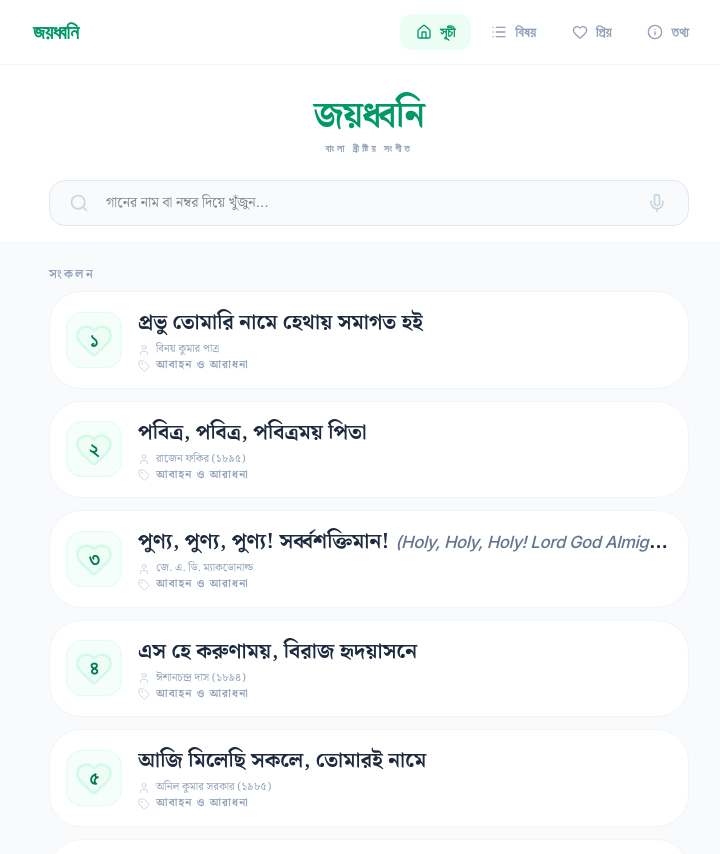
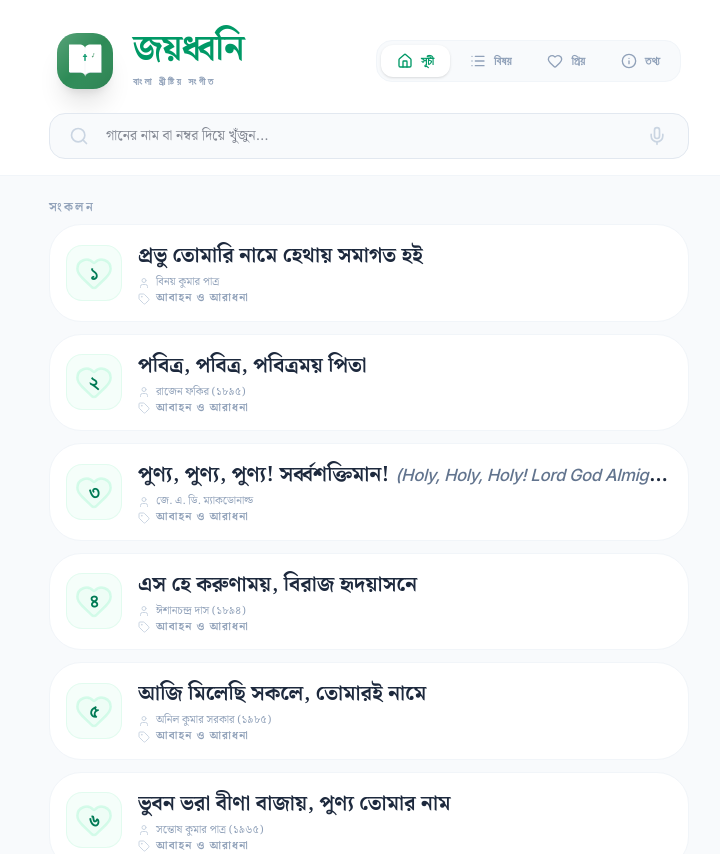
Before and after one commit to souravsircar-spec/Jayadhoni, a React (Vite) app: page / in a window 1280 px wide. Shown: the top 854 px of the page, without its empty margins (271-991 px from the left). Built offline with nearby package versions, Linux system fonts and the light colour scheme.

Commit message:
feat: Enhance navigation and header UI
Introduces a new header component with tab navigation buttons, improving the user interface. Extracts the logo into its own component for reusability. Refactors the layout to better accommodate dynamic content.

```diff
--- a/App.tsx
+++ b/App.tsx
@@ -6,11 +6,26 @@ import Layout from './components/Layout';
 import SongCard from './components/SongCard';
 import SongDetail from './components/SongDetail';
 import InfoView from './components/InfoView';
-import { Search, ChevronLeft, Tag, Sparkles, X, Mic, MicOff } from 'lucide-react';
+import { Search, ChevronLeft, Tag, Sparkles, X, Mic, MicOff, Home, List, Info, Heart } from 'lucide-react';
 import { motion, AnimatePresence } from 'framer-motion';
 import { toBengaliNumber, latinizeBengali } from './utils/format';
+import { MainLogo } from './components/Logo';
 
 const ALL_SONGS = [...SONG_DB, ...CHORUS_DB];
+
+const HeaderNavButton = ({ active, onClick, icon, label }: { active: boolean, onClick: () => void, icon: React.ReactNode, label: string }) => (
+  <button
+    onClick={onClick}
+    className={`flex items-center gap-2 px-4 py-2 rounded-xl text-xs font-bold transition-all ${
+      active
+        ? 'bg-white text-emerald-600 shadow-sm'
+        : 'text-slate-400 hover:text-slate-600 hover:bg-white/50'
+    }`}
+  >
+    {icon}
+    <span>{label}</span>
+  </button>
+);
 
 const App: React.FC = () => {
   const [activeTab, setActiveTab] = useState<TabType>('home');
@@ -202,9 +217,21 @@ const App: React.FC = () => {
   return (
     <Layout activeTab={activeTab} setActiveTab={setActiveTab}>
       <header className="bg-white border-b border-slate-100 sticky top-0 z-30 pb-4">
-        <div className="p-8 pb-4 max-w-2xl mx-auto flex flex-col items-center text-center relative">
-          <h1 className="text-4xl font-black text-emerald-600 font-bengali tracking-tight">জয়ধ্বনি</h1>
-          <p className="text-[10px] font-bold text-slate-400 uppercase tracking-[0.3em] mt-1">বাংলা খ্রীষ্টিয় সংগীত</p>
+        <div className="px-6 py-8 pb-4 max-w-2xl mx-auto flex flex-col md:flex-row items-center justify-between gap-6 relative">
+          <div className="flex items-center gap-5">
+            <MainLogo className="w-14 h-14 shadow-xl rounded-[1.25rem] overflow-hidden shrink-0" />
+            <div className="text-left">
+              <h1 className="text-4xl font-black text-emerald-600 font-bengali tracking-tight leading-none">জয়ধ্বনি</h1>
+              <p className="text-[10px] font-bold text-slate-400 uppercase tracking-[0.25em] mt-1.5">বাংলা খ্রীষ্টিয় সংগীত</p>
+            </div>
+          </div>
+
+          <div className="hidden md:flex items-center gap-1 bg-slate-50 p-1 rounded-2xl border border-slate-100">
+            <HeaderNavButton active={activeTab === 'home'} onClick={() => setActiveTab('home')} icon={<Home className="w-4 h-4" />} label="সূচী" />
+            <HeaderNavButton active={activeTab === 'category'} onClick={() => setActiveTab('category')} icon={<List className="w-4 h-4" />} label="বিষয়" />
+            <HeaderNavButton active={activeTab === 'fav'} onClick={() => setActiveTab('fav')} icon={<Heart className="w-4 h-4" />} label="প্রিয়" />
+            <HeaderNavButton active={activeTab === 'info'} onClick={() => setActiveTab('info')} icon={<Info className="w-4 h-4" />} label="তথ্য" />
+          </div>
         </div>
 
         {activeTab !== 'info' && (
--- a/components/InfoView.tsx
+++ b/components/InfoView.tsx
@@ -1,34 +1,6 @@
-
 import React from 'react';
 import { Heart, ShieldCheck, Cpu, User } from 'lucide-react';
 import { toBengaliNumber } from '../utils/format';
-
-const MainLogo = ({ className }: { className?: string }) => (
-  <svg viewBox="0 0 1024 1024" fill="none" className={className} xmlns="http://www.w3.org/2000/svg">
-    <rect width="1024" height="1024" rx="200" fill="#2E8B57"/>
-    <defs>
-      <linearGradient id="gloss" x1="0" y1="0" x2="1024" y2="1024" gradientUnits="userSpaceOnUse">
-        <stop stopColor="white" stopOpacity="0.2"/>
-        <stop offset="0.5" stopColor="white" stopOpacity="0"/>
-        <stop offset="1" stopColor="black" stopOpacity="0.1"/>
-      </linearGradient>
-    </defs>
-    <rect width="1024" height="1024" rx="200" fill="url(#gloss)"/>
-    <g transform="translate(162, 212)">
-      <path d="M350 580 C350 580 350 130 350 80 C350 30 318 0 238 0 C158 0 58 0 58 0 V500 C58 500 158 500 238 500 C318 500 350 530 350 580 Z" fill="#E2E8F0" transform="translate(10, 15)"/>
-      <path d="M350 580 C350 580 350 130 350 80 C350 30 382 0 462 0 C542 0 642 0 642 0 V500 C642 500 542 500 462 500 C382 500 350 530 350 580 Z" fill="#E2E8F0" transform="translate(10, 15)"/>
-      <path d="M350 580 C350 580 350 130 350 80 C350 30 318 0 238 0 C158 0 58 0 58 0 V500 C58 500 158 500 238 500 C318 500 350 530 350 580 Z" fill="white"/>
-      <path d="M350 580 C350 580 350 130 350 80 C350 30 382 0 462 0 C542 0 642 0 642 0 V500 C642 500 542 500 462 500 C382 500 350 530 350 580 Z" fill="white"/>
-      <rect x="347" y="60" width="6" height="480" rx="3" fill="#CBD5E1" opacity="0.5"/>
-      <g transform="translate(325, 170)">
-        <rect x="16" y="0" width="18" height="130" rx="9" fill="#059669" stroke="white" strokeWidth="4"/>
-        <rect x="-15" y="35" width="80" height="18" rx="9" fill="#059669" stroke="white" strokeWidth="4"/>
-        <rect x="16" y="0" width="18" height="130" rx="9" fill="#059669"/>
-        <rect x="-15" y="35" width="80" height="18" rx="9" fill="#059669"/>
-      </g>
-    </g>
-  </svg>
-);
 
 const PortraitPhoto = ({ className }: { className?: string }) => {
   const [hasError, setHasError] = React.useState(false);
@@ -62,14 +34,6 @@ const PortraitPhoto = ({ className }: { className?: string }) => {
 const InfoView: React.FC = () => {
   return (
     <div className="max-w-2xl mx-auto p-6 pt-10 space-y-12 animate-in fade-in duration-1000 font-bengali pb-32">
-      <div className="text-center">
-        <div className="w-20 h-20 mx-auto mb-6 shadow-xl rounded-[2rem] overflow-hidden">
-          <MainLogo className="w-full h-full" />
-        </div>
-        <h2 className="text-4xl font-black text-emerald-600 mb-2">জয়ধ্বনি</h2>
-        <p className="text-slate-400 font-bold text-sm uppercase tracking-widest">বাংলা খ্রীষ্টিয় সংগীত সংকলন</p>
-      </div>
-
       <div className="bg-white p-8 md:p-12 rounded-[3rem] shadow-xl shadow-slate-200/50 border border-slate-100 flex flex-col items-center text-center space-y-10">
         <h3 className="text-xl font-bold text-slate-800 border-b-2 border-emerald-500/20 pb-2">উৎসর্গ</h3>
         <PortraitPhoto className="" />
--- a/components/Layout.tsx
+++ b/components/Layout.tsx
@@ -11,17 +11,7 @@ interface LayoutProps {
 const Layout: React.FC<LayoutProps> = ({ children, activeTab, setActiveTab }) => {
   return (
     <div className="flex flex-col min-h-screen bg-slate-50 text-slate-900 font-sans">
-      <nav className="bg-white border-b border-slate-100 px-4 sticky top-0 z-40 hidden md:block">
-        <div className="max-w-2xl mx-auto flex items-center justify-between h-16">
-          <span className="font-black text-emerald-600 text-xl tracking-tight">জয়ধ্বনি</span>
-          <div className="flex gap-1">
-            <NavButton active={activeTab === 'home'} onClick={() => setActiveTab('home')} icon={<Home className="w-4 h-4" />} label="সূচী" />
-            <NavButton active={activeTab === 'category'} onClick={() => setActiveTab('category')} icon={<List className="w-4 h-4" />} label="বিষয়" />
-            <NavButton active={activeTab === 'fav'} onClick={() => setActiveTab('fav')} icon={<Heart className="w-4 h-4" />} label="প্রিয়" />
-            <NavButton active={activeTab === 'info'} onClick={() => setActiveTab('info')} icon={<Info className="w-4 h-4" />} label="তথ্য" />
-          </div>
-        </div>
-      </nav>
+      {/* Removed redundant desktop nav from here */}
 
       {/* Changed from <main> to <div> to allow children (like SongDetail) to use their own <main> semantic tag */}
       <div className="flex-grow pb-24">
--- /dev/null
+++ b/components/Logo.tsx
@@ -0,0 +1,32 @@
+import React from 'react';
+
+export const MainLogo = ({ className }: { className?: string }) => (
+  <svg viewBox="0 0 1024 1024" fill="none" className={className} xmlns="http://www.w3.org/2000/svg">
+    <rect width="1024" height="1024" rx="200" fill="#2E8B57"/>
+    <defs>
+      <linearGradient id="gloss" x1="0" y1="0" x2="1024" y2="1024" gradientUnits="userSpaceOnUse">
+        <stop stopColor="white" stopOpacity="0.2"/>
+        <stop offset="0.5" stopColor="white" stopOpacity="0"/>
+        <stop offset="1" stopColor="black" stopOpacity="0.1"/>
+      </linearGradient>
+    </defs>
+    <rect width="1024" height="1024" rx="200" fill="url(#gloss)"/>
+    <g transform="translate(162, 212)">
+      <path d="M350 580 C350 580 350 130 350 80 C350 30 318 0 238 0 C158 0 58 0 58 0 V500 C58 500 158 500 238 500 C318 500 350 530 350 580 Z" fill="#E2E8F0" transform="translate(10, 15)"/>
+      <path d="M350 580 C350 580 350 130 350 80 C350 30 382 0 462 0 C542 0 642 0 642 0 V500 C642 500 542 500 462 500 C382 500 350 530 350 580 Z" fill="#E2E8F0" transform="translate(10, 15)"/>
+      <path d="M350 580 C350 580 350 130 350 80 C350 30 318 0 238 0 C158 0 58 0 58 0 V500 C58 500 158 500 238 500 C318 500 350 530 350 580 Z" fill="white"/>
+      <path d="M350 580 C350 580 350 130 350 80 C350 30 382 0 462 0 C542 0 642 0 642 0 V500 C642 500 542 500 462 500 C382 500 350 530 350 580 Z" fill="white"/>
+      <rect x="347" y="60" width="6" height="480" rx="3" fill="#CBD5E1" opacity="0.5"/>
+      <g transform="translate(325, 170)">
+        <rect x="16" y="0" width="18" height="130" rx="9" fill="#059669" stroke="white" strokeWidth="4"/>
+        <rect x="-15" y="35" width="80" height="18" rx="9" fill="#059669" stroke="white" strokeWidth="4"/>
+        <rect x="16" y="0" width="18" height="130" rx="9" fill="#059669"/>
+        <rect x="-15" y="35" width="80" height="18" rx="9" fill="#059669"/>
+      </g>
+      {/* Musical Note Icon on the right page */}
+      <g transform="translate(450, 150) scale(4)">
+        <path d="M12 3v10.55c-.59-.34-1.27-.55-2-.55-2.21 0-4 1.79-4 4s1.79 4 4 4 4-1.79 4-4V7h4V3h-6z" fill="#2E8B57" opacity="0.8"/>
+      </g>
+    </g>
+  </svg>
+);
```
